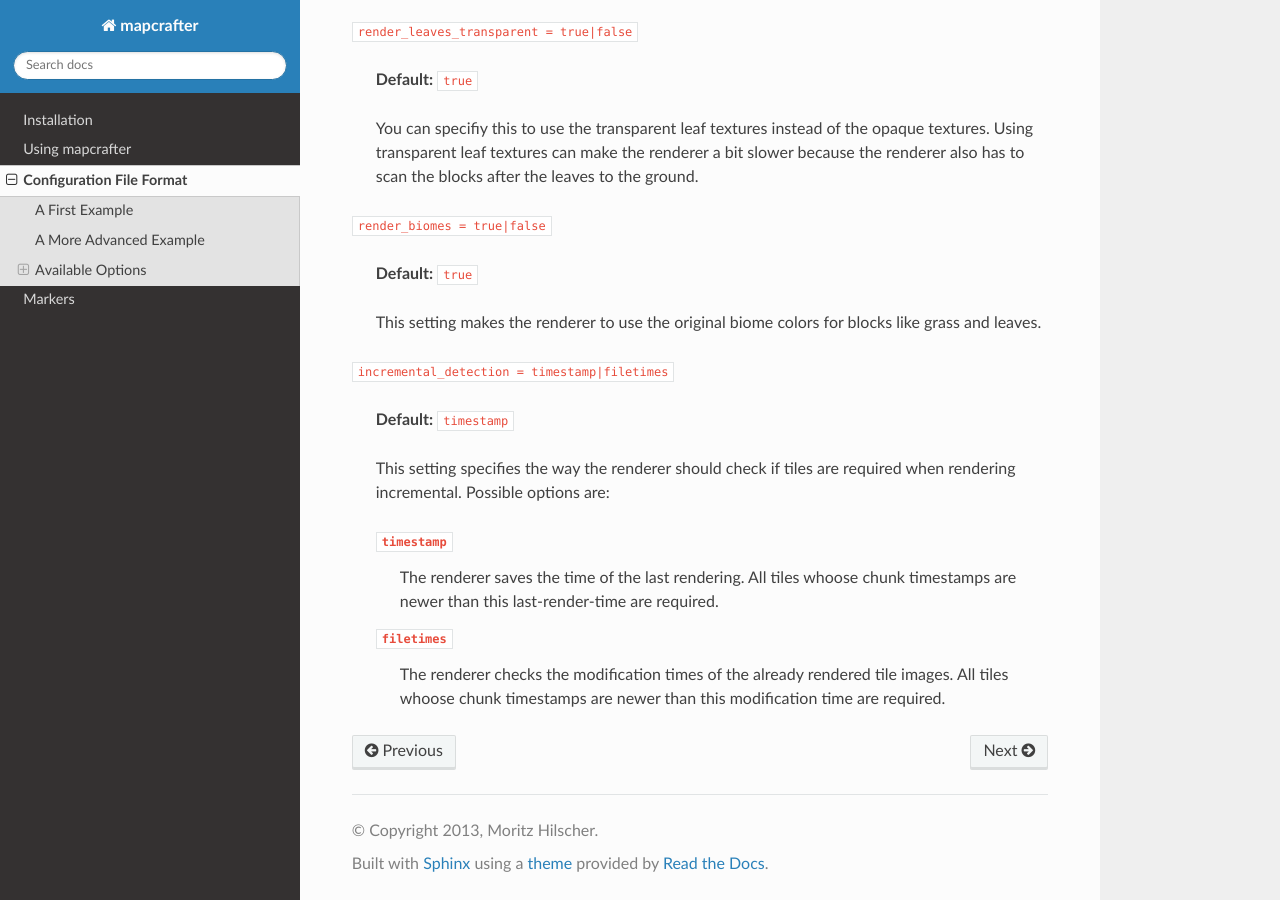
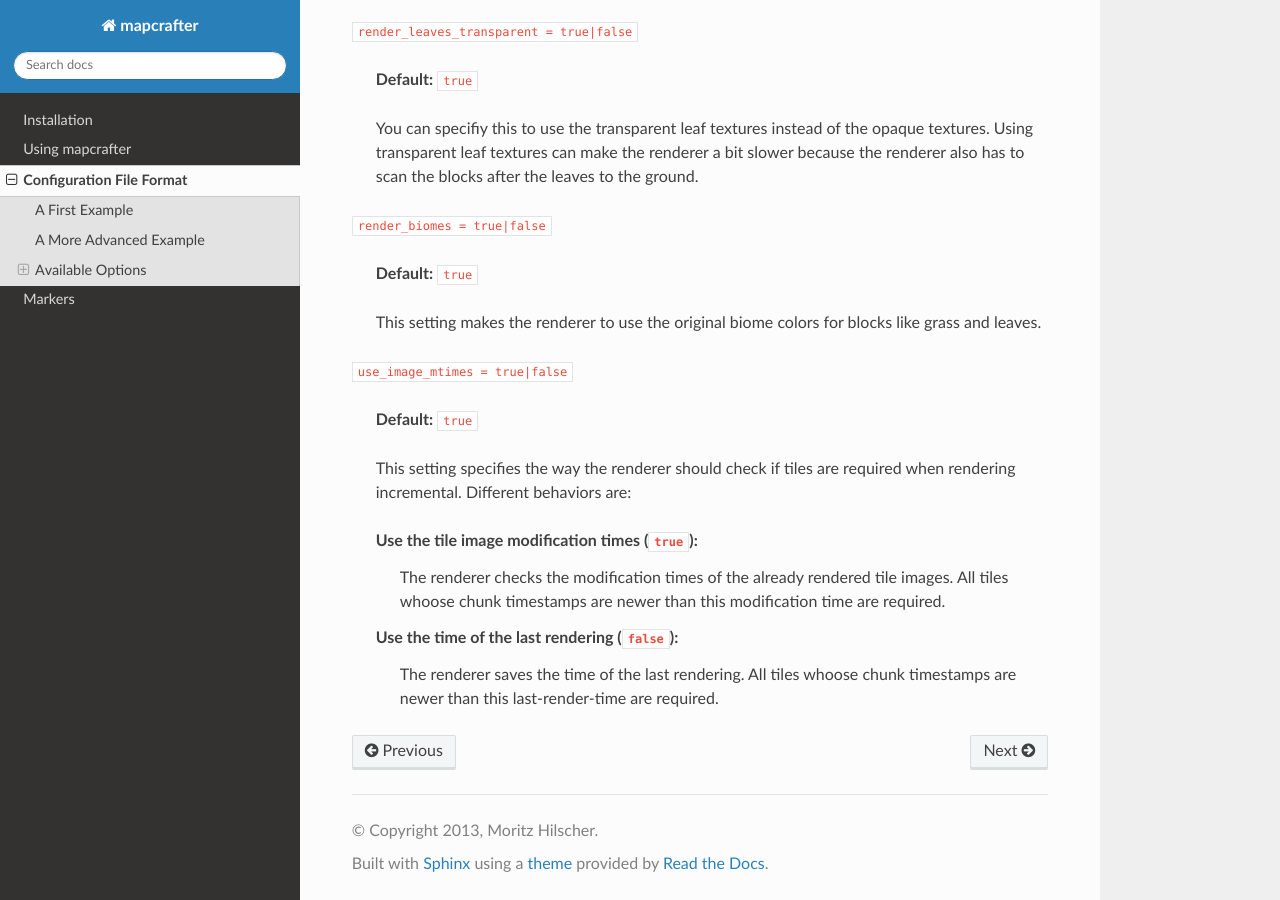
Before and after one commit to mapcrafter/mapcrafter, a Sphinx documentation site: the page built from docs/configuration.rst, in a window 1280 px wide and 900 px high, scrolled down 5422 px. Built offline with Sphinx 7.4.7 and the Read the Docs theme 2.0.0, drawn with Linux system fonts in a browser that asks for light colours.

Commit message:
Adjusted configuration documentation for use_image_timestamps.

```diff
--- a/docs/configuration.rst
+++ b/docs/configuration.rst
@@ -277,18 +277,18 @@ Map Options
     improvement) and it is not very easy to preblit all biome color variants.
     And also, there is not a big difference with different water colors.
 
-``incremental_detection = timestamp|filetimes``
+``use_image_mtimes = true|false``
 
-    **Default:** ``timestamp``
+    **Default:** ``true``
 
-    This setting specifies the way the renderer should check if tiles are
-    required when rendering incremental.  Possible options are:
+    This setting specifies the way the renderer should check if tiles
+    are required when rendering incremental. Different behaviors are:
 
-    ``timestamp``
+    Use the tile image modification times (``true``):
+        The renderer checks the modification times of the already rendered
+        tile images.  All tiles whoose chunk timestamps are newer than
+        this modification time are required.
+    Use the time of the last rendering (``false``):
         The renderer saves the time of the last rendering.  All tiles
         whoose chunk timestamps are newer than this last-render-time are
         required.
-    ``filetimes``
-        The renderer checks the modification times of the already rendered
-        tile images.  All tiles whoose chunk timestamps are newer than
-        this modification time are required.
```
